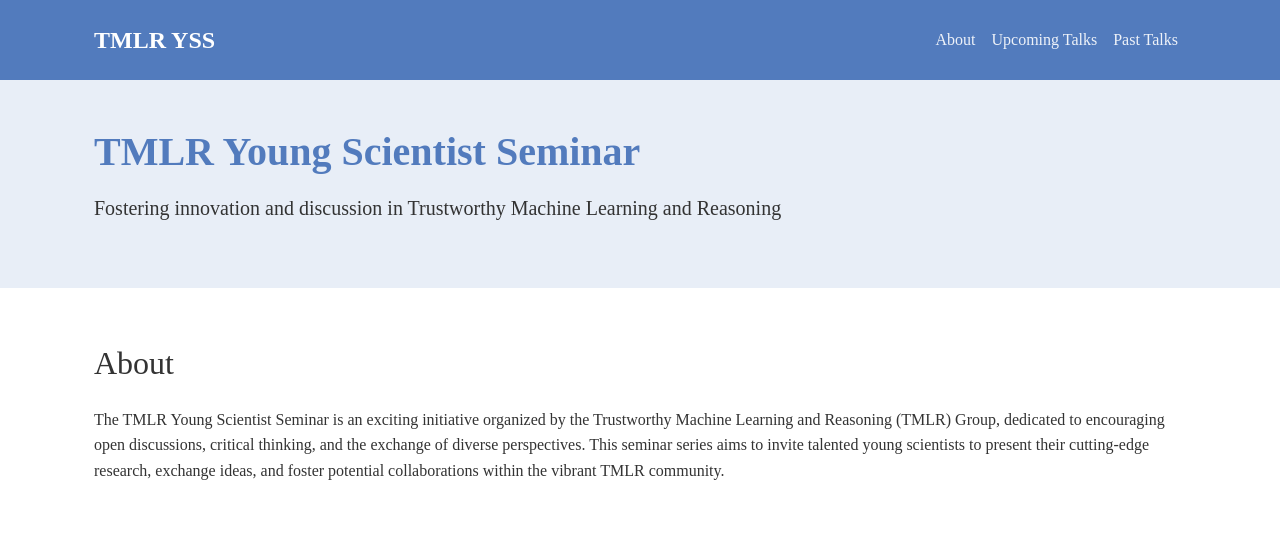
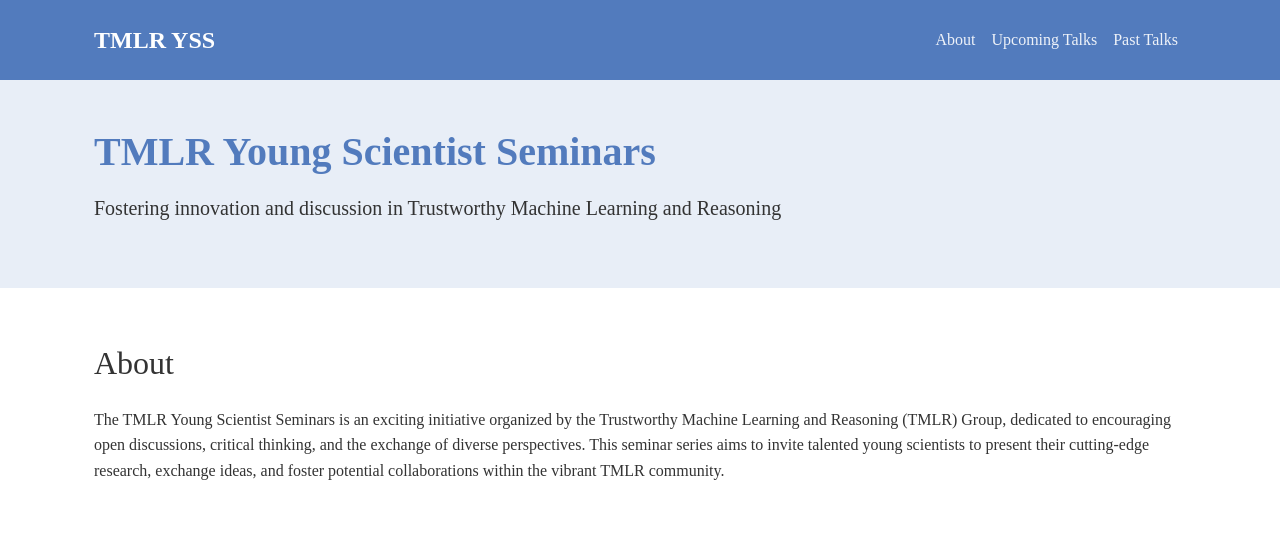
Before and after one commit to tmlr-group/tmlr-group.github.io, a plain HTML site: page seminars/TMLR_YSS.html in a window 1280 px wide. Shown: the top 534 px of the page. Drawn offline with nearby package versions, Linux system fonts and the light colour scheme.

Commit message:
Update TMLR_YSS.html

```diff
--- a/seminars/TMLR_YSS.html
+++ b/seminars/TMLR_YSS.html
@@ -3,7 +3,7 @@
 <head>
     <meta charset="utf-8">
     <meta name="viewport" content="width=device-width, initial-scale=1">
-    <title>TMLR Young Scientist Seminar</title>
+    <title>TMLR Young Scientist Seminars</title>
     <link href="https://cdn.jsdelivr.net/npm/bootstrap@5.3.0/dist/css/bootstrap.min.css" rel="stylesheet">
     <link rel="stylesheet" href="https://cdnjs.cloudflare.com/ajax/libs/font-awesome/6.0.0/css/all.min.css">
     <link rel="stylesheet" href="./style.css">
@@ -205,7 +205,7 @@
     <!-- Hero Section -->
     <section class="hero-section">
         <div class="container">
-            <h1 class="hero-title">TMLR Young Scientist Seminar</h1>
+            <h1 class="hero-title">TMLR Young Scientist Seminars</h1>
             <p class="lead">Fostering innovation and discussion in Trustworthy Machine Learning and Reasoning</p>
         </div>
     </section>
@@ -214,7 +214,7 @@
         <!-- About Section -->
         <section id="about" class="mb-5">
             <h2 class="mb-4">About</h2>
-            <p>The TMLR Young Scientist Seminar is an exciting initiative organized by the Trustworthy Machine Learning and Reasoning (TMLR) Group, dedicated to encouraging open discussions, critical thinking, and the exchange of diverse perspectives. This seminar series aims to invite talented young scientists to present their cutting-edge research, exchange ideas, and foster potential collaborations within the vibrant TMLR community.</p>
+            <p>The TMLR Young Scientist Seminars is an exciting initiative organized by the Trustworthy Machine Learning and Reasoning (TMLR) Group, dedicated to encouraging open discussions, critical thinking, and the exchange of diverse perspectives. This seminar series aims to invite talented young scientists to present their cutting-edge research, exchange ideas, and foster potential collaborations within the vibrant TMLR community.</p>
         </section>
 
         <!-- Video Previews Section -->
```
